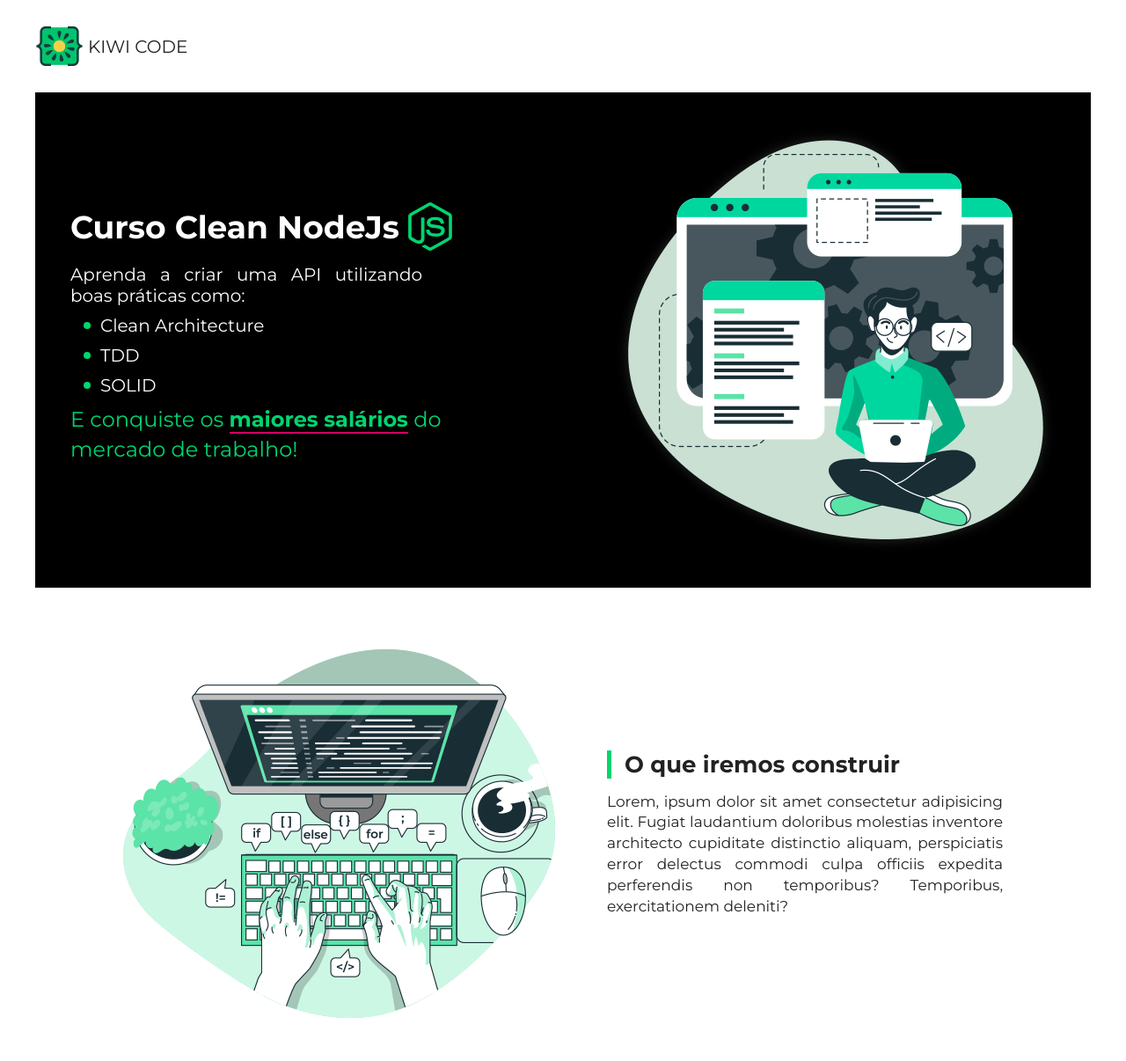
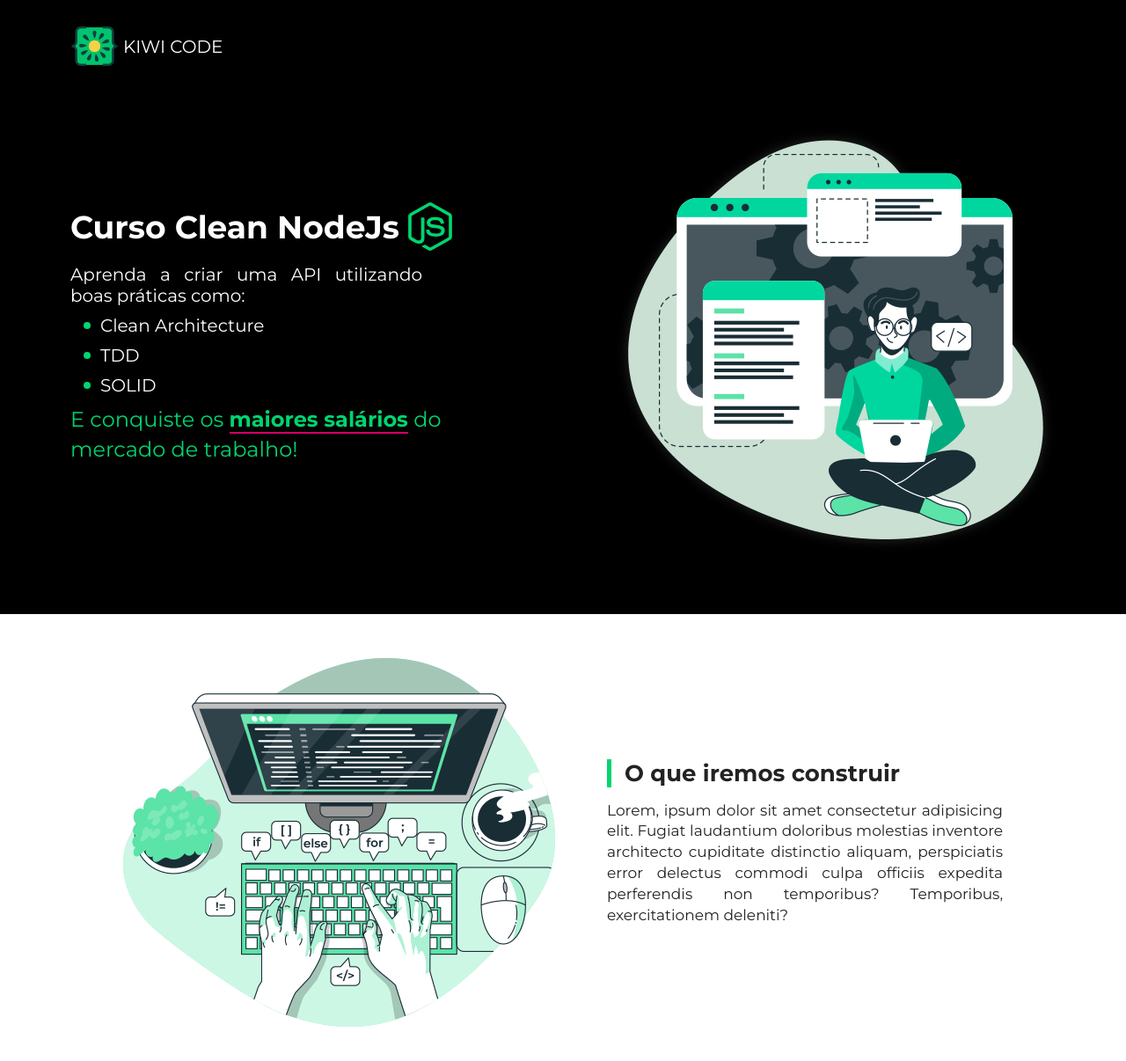
Before and after one commit to lucaslsneves/kiwicode_node_course, a Next.js app: page / in a window 1280 px wide. Shown: the top 1206 px of the page at 88% size. Before the commit the page ends 1157 px from the top, so only its background shows below. Built offline with nearby package versions, Linux system fonts and the light colour scheme.

Commit message:
refactor: change colors

```diff
--- a/src/components/AboutSection/index.js
+++ b/src/components/AboutSection/index.js
@@ -1,10 +1,14 @@
 import React from 'react'
+import { ContainerMaxWidth } from '../MaxWidthContainer'
 
-import { Container, Content, Title } from './styles'
+import { Container, Content, Title, Color } from './styles'
 
 function AboutSection () {
   return (
+    <Color>
+      <ContainerMaxWidth color="#fff">
         <Container>
+
           <img src="/about.png" alt="Sobre o curso" />
           <Content>
             <Title><h1>O que iremos construir</h1></Title>
@@ -14,7 +18,10 @@ function AboutSection () {
               commodi culpa officiis expedita perferendis non temporibus? Temporibus, exercitationem deleniti?
       </p>
           </Content>
+
         </Container>
+      </ContainerMaxWidth>
+    </Color>
   )
 }
 
--- a/src/components/AboutSection/styles.js
+++ b/src/components/AboutSection/styles.js
@@ -1,5 +1,8 @@
 import styled from 'styled-components'
 
+export const Color = styled.div`
+  background-color: #fff;
+`
 export const Container = styled.div`
   @media(max-width:1180px) {
     display:flex;
@@ -12,9 +15,9 @@ export const Container = styled.div`
     }
   }
 
-
-  padding: 0 100px;
-  margin-top:70px;
+  background-color: #fff;
+  padding: 50px 100px;
+  margin-top: 30px;
   display:flex;
   justify-content:space-between;
   align-items: center;
--- a/src/components/Header/index.js
+++ b/src/components/Header/index.js
@@ -1,14 +1,19 @@
 import React from 'react'
+import { ContainerMaxWidth } from '../MaxWidthContainer'
 
 import { StyledHeader, Logo } from './styles'
 
 function Header () {
-  return <StyledHeader>
-    <div>
-      <Logo src="/kiwi-yout.png"></Logo>
-      <h1>Kiwi Code</h1>
-    </div>
-  </StyledHeader>
+  return (
+    <ContainerMaxWidth>
+    <StyledHeader>
+      <div>
+        <Logo src="/kiwi-yout.png"></Logo>
+        <h1>Kiwi Code</h1>
+      </div>
+    </StyledHeader>
+    </ContainerMaxWidth>
+  )
 }
 
 export default Header
--- a/src/components/Header/styles.js
+++ b/src/components/Header/styles.js
@@ -4,10 +4,11 @@ export const StyledHeader = styled.header`
 @media(max-width:1020px) {
     justify-content:center;
     padding: 10px 0;
-
+    padding-left:0;
   }
 
   padding: 25px 0;
+  padding-left: 40px;
   display: flex;
   justify-content: space-between;
   align-items: center;
@@ -18,7 +19,7 @@ export const StyledHeader = styled.header`
 
     h1 {
       font-size: 20px;
-      color:#222;
+      color:#fff;
       text-transform: uppercase;
       font-weight: 400;
     }
--- a/src/components/IntroSection1/index.js
+++ b/src/components/IntroSection1/index.js
@@ -1,9 +1,11 @@
 import React from 'react'
 import ListItem from '../ListItem'
+import { ContainerMaxWidth } from '../MaxWidthContainer'
 import { Container, Title } from './styles'
 
 function IntroSection () {
   return (
+    <ContainerMaxWidth>
     <Container>
       <div>
         <Title>
@@ -26,6 +28,7 @@ function IntroSection () {
       </div>
       <img src="/section1.png"></img>
     </Container>
+    </ContainerMaxWidth>
   )
 }
 
--- a/src/components/IntroSection1/styles.js
+++ b/src/components/IntroSection1/styles.js
@@ -5,7 +5,6 @@ export const Container = styled.div`
     display:flex;
     flex-direction: column;
     justify-content:center;
-    padding: 20px;
     img {
       margin-top: 10px;
       width: 300px;
--- /dev/null
+++ b/src/components/MainColorContainer/index.js
@@ -0,0 +1,5 @@
+import styled from 'styled-components'
+
+export const MainColorContainer = styled.div`
+ background-color: #000;
+`
--- a/src/components/MainContainer/index.js
+++ /dev/null
@@ -1,6 +0,0 @@
-import styled from 'styled-components'
-
-export const MainContainer = styled.div`
- margin: 0 auto;
- max-width: 1200px;
-`
--- /dev/null
+++ b/src/components/MaxWidthContainer/index.js
@@ -0,0 +1,5 @@
+import styled from 'styled-components'
+export const ContainerMaxWidth = styled.div`
+  max-width:1200px;
+  margin: 0 auto;
+`
--- a/src/pages/index.js
+++ b/src/pages/index.js
@@ -1,18 +1,18 @@
 import React from 'react'
-import { MainContainer } from '../components/MainContainer'
 import Header from '../components/Header'
 import GlobalStyle from '../styles/global'
 import IntroSection from '../components/IntroSection1'
 import AboutSection from '../components/AboutSection'
+import { MainColorContainer } from '../components/MainColorContainer'
 
 function IndexPage () {
   return (
-    <MainContainer>
+    <MainColorContainer>
       <Header />
-      <IntroSection/>
-      <AboutSection/>
+      <IntroSection />
+      <AboutSection />
       <GlobalStyle />
-    </MainContainer>
+    </MainColorContainer>
   )
 }
 
```
Lines whose indentation alone changed are shown as unchanged.
